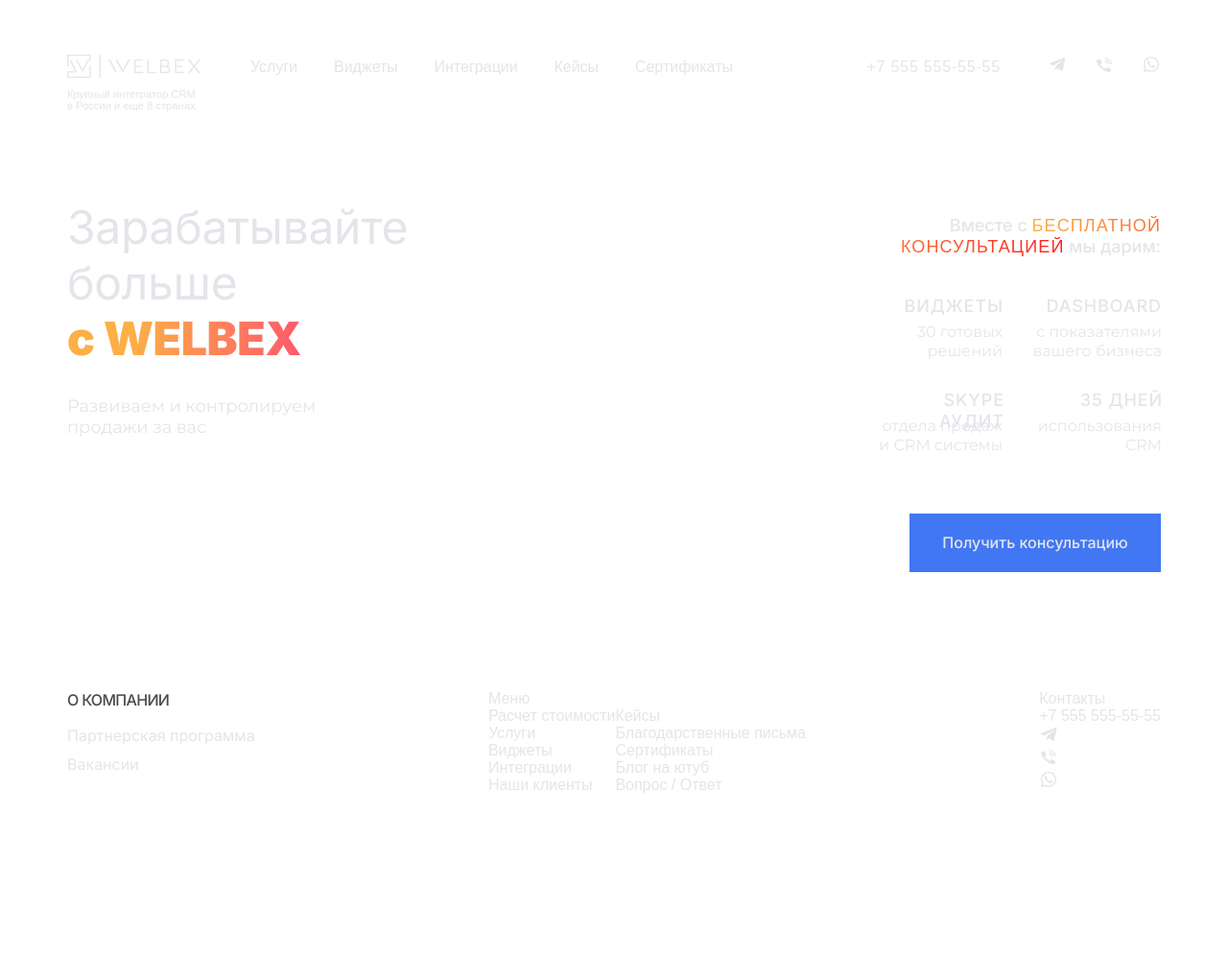
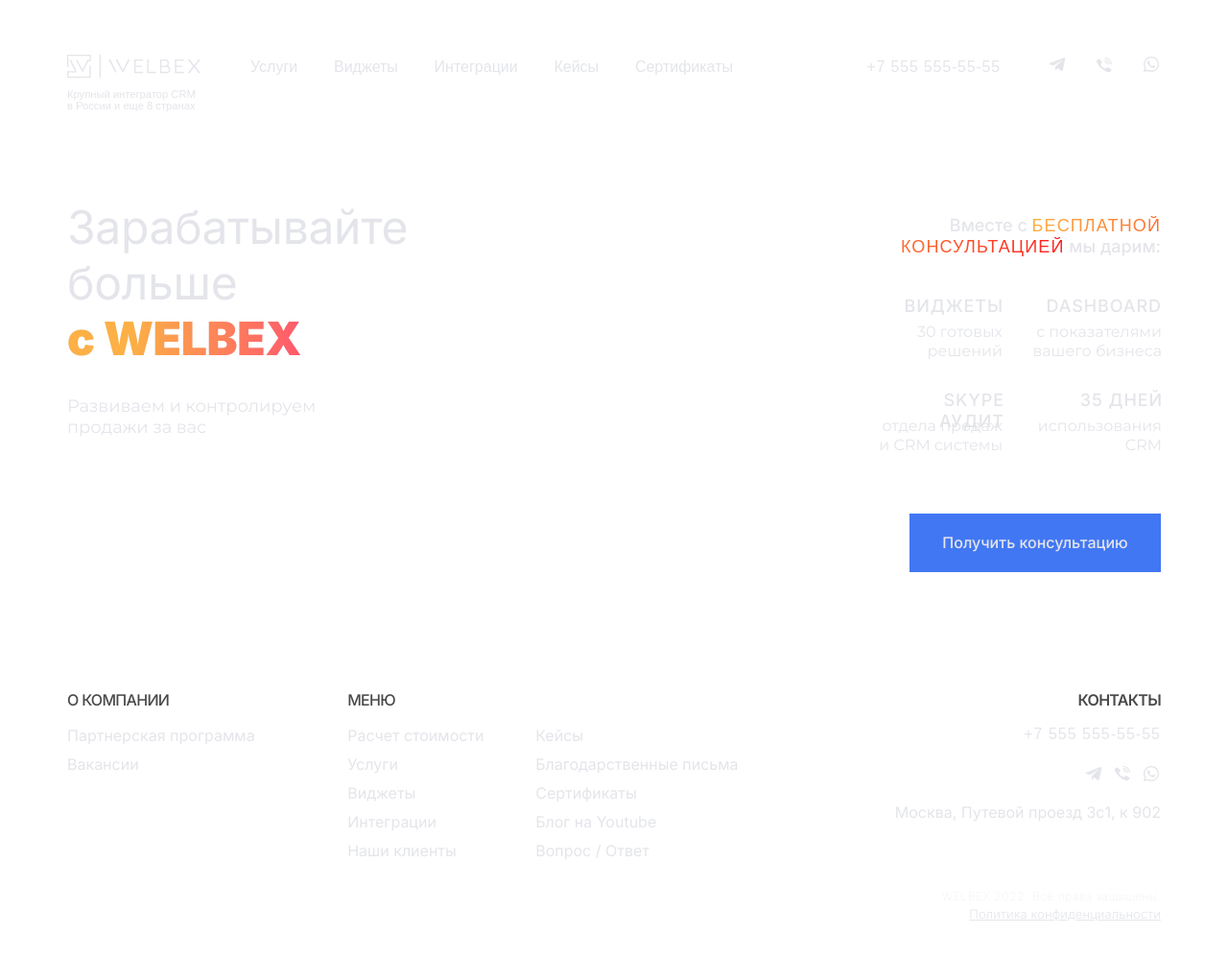
Before and after one commit to Mr-Sofos/test-task-layout-amoCrm, a plain HTML site: page index.html in a window 1280 px wide. Shown: the whole page at 96% size. Drawn offline with Linux system fonts and the light colour scheme.

Commit message:
feat: success layout desktop

```diff
--- a/index.css
+++ b/index.css
@@ -347,3 +347,95 @@
     margin-bottom: 10px;
     font-family: 'Inter', sans-serif;
 }
+
+.footer-menu {
+    margin-right: 28px;
+}
+
+.footer-menu h2 {
+    color: #4a494b;
+    margin-bottom: 17px;
+    font-family: 'Inter', sans-serif;
+    font-weight: 500;
+    letter-spacing: -0.7px;
+}
+
+.wrapper-menus li {
+    margin-bottom: 10px;
+    font-family: 'Inter', sans-serif;
+}
+
+.first-block-menu {
+    width: 196px;
+}
+
+.second-block-menu {
+     width: 250px;
+ }
+
+.footer-contacts {
+    text-align: end;
+}
+
+.footer-contacts h2 {
+    color: #4a494b;
+    margin-bottom: 17px;
+    font-family: 'Inter', sans-serif;
+    font-weight: 600;
+    letter-spacing: -0.7px;
+}
+
+.phone-footer {
+    letter-spacing: 1px;
+    margin-bottom: 22px;
+}
+
+.footer-contacts ul {
+    display: flex;
+    justify-content: end;
+}
+
+.footer-contacts ul li {
+    margin-left: 10px;
+}
+
+.address {
+    font-family: 'Inter', sans-serif;
+    margin-top: 16px;
+}
+
+.copyright-text {
+    font-family: 'Inter', sans-serif;
+    font-size: 12px;
+    font-weight: 100;
+    display: inline-block;
+    letter-spacing: 0.58px;
+    margin-bottom: 2px;
+}
+
+.copyright-icon {
+    width: 10px;
+    height: 10px;
+    text-align: center;
+    border: 1px solid white;
+    border-radius: 50%;
+    line-height: 7px;
+    color: white;
+    font-size: 9px;
+    font-weight: 100;
+    display: inline-block;
+}
+
+.copyright-block {
+    display: flex;
+    margin-top: 70px;
+    align-items: center;
+    justify-content: end;
+}
+
+u {
+    font-family: 'Inter', sans-serif;
+    font-size: 13px;
+    font-weight: 300;
+    letter-spacing: 0.1px;
+}
--- a/index.html
+++ b/index.html
@@ -80,37 +80,38 @@
         <li>Вакансии</li>
       </ul>
     </div>
-    <div class="footer-menu">
-      <h2>Меню</h2>
+    <section class="footer-menu">
+      <h2>МЕНЮ</h2>
       <div class="wrapper-menus">
-        <div class="first-sub-menu">
-          <ul>
+          <ul class="first-block-menu">
             <li>Расчет стоимости</li>
             <li>Услуги</li>
             <li>Виджеты</li>
             <li>Интеграции</li>
             <li>Наши клиенты</li>
           </ul>
-        </div>
-        <div class="second-sub-menu">
-          <ul>
+          <ul class="second-block-menu">
             <li>Кейсы</li>
             <li>Благодарственные письма</li>
             <li>Сертификаты</li>
-            <li>Блог на ютуб</li>
+            <li>Блог на Youtube</li>
             <li>Вопрос / Ответ</li>
           </ul>
-        </div>
       </div>
-    </div>
+    </section>
     <div class="footer-contacts">
-      <h2>Контакты</h2>
+      <h2>КОНТАКТЫ</h2>
+      <div class="phone-footer"><a href="tel:+75555555555">+7 555 555-55-55</a></div>
       <ul>
-        <li><a href="tel:+75555555555">+7 555 555-55-55</a></li>
         <li><a href="https://t.me/ваш_логин"><img src="assets/contacts-icons/telegram.svg" alt="Telegram"></a></li>
         <li><a href="https://www.instagram.com/ваш_логин"><img src="assets/contacts-icons/viber.svg" alt="Viber"></a></li>
         <li><a href="https://wa.me/ваш_номер"><img src="assets/contacts-icons/whatsapp.svg" alt="WhatsApp"></a></li>
       </ul>
+      <p class="address">Москва, Путевой проезд 3с1, к 902</p>
+      <div class="copyright-block">
+        <span class="copyright-icon">c</span><p class="copyright-text">WELBEX 2022. Все права защищены.</p>
+      </div>
+      <u>Политика конфиденциальности</u>
     </div>
   </footer>
 </div>
```
